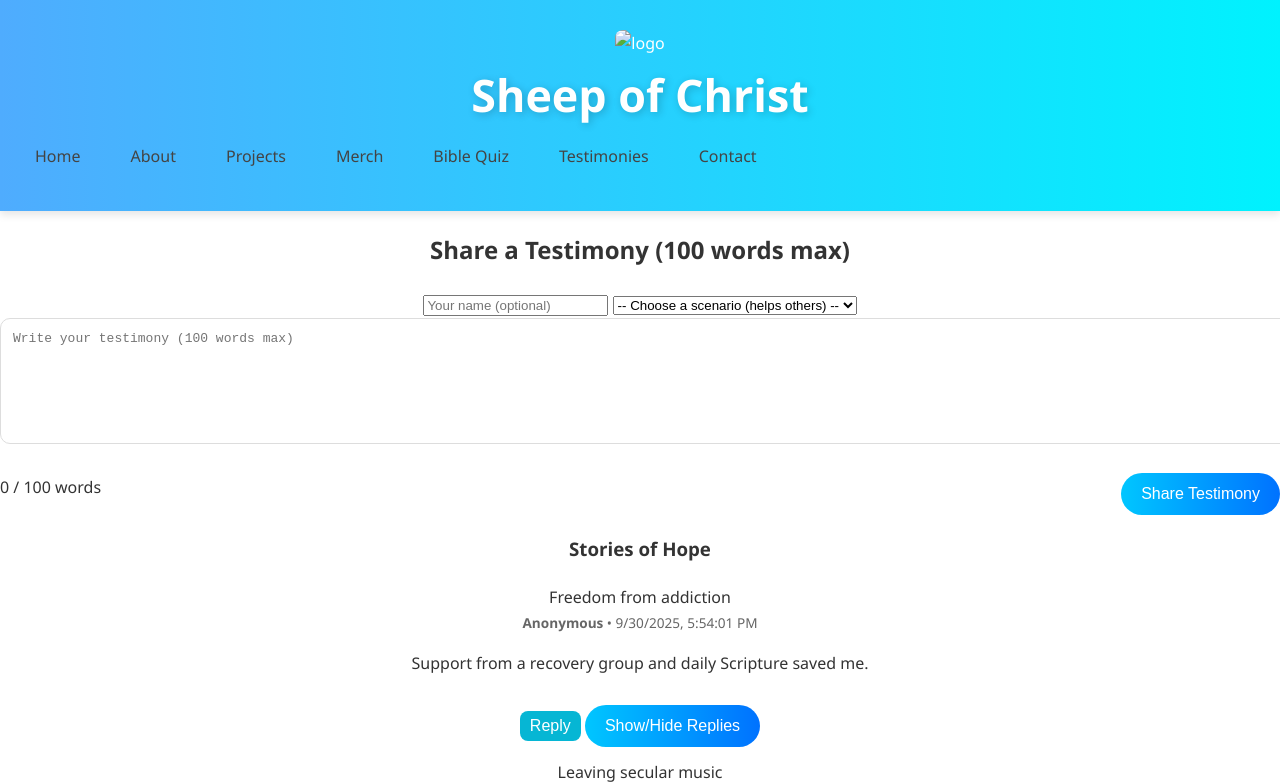
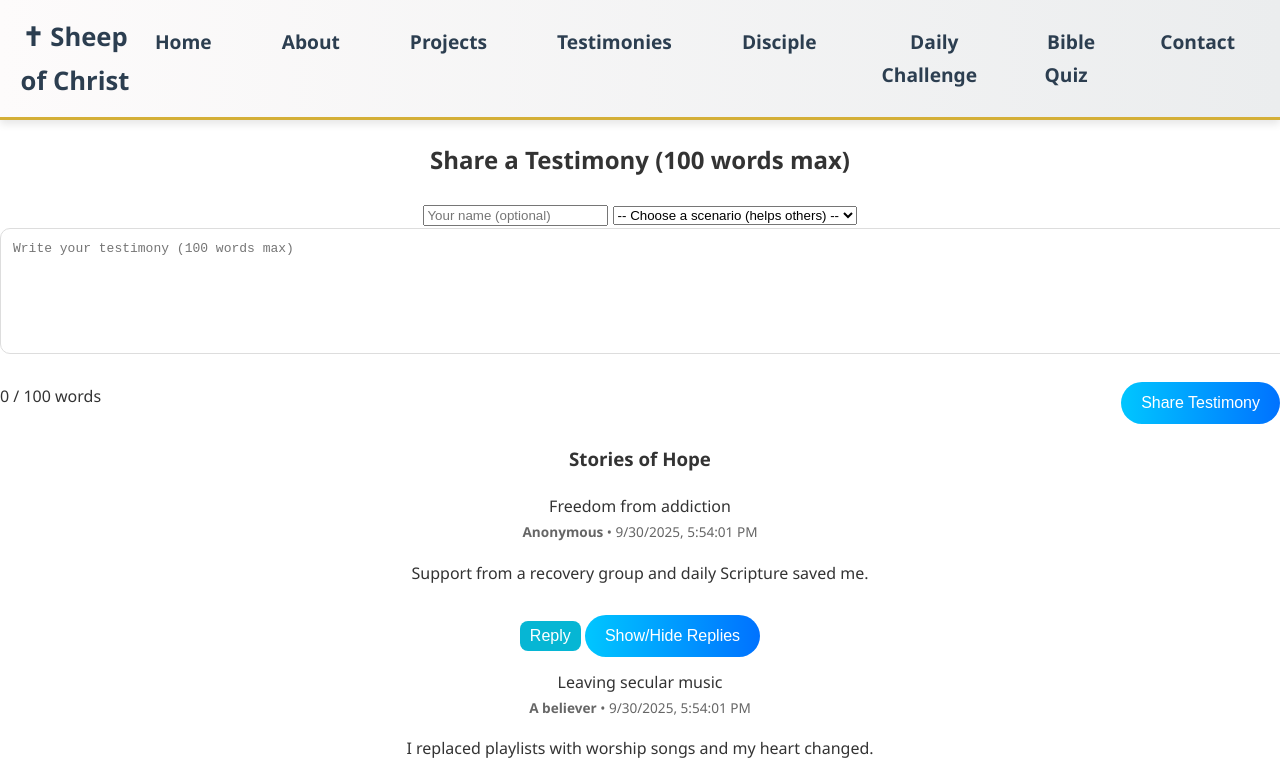
Before and after one commit to nehemiahheyns8-maker/sheep, a plain HTML site: page testimonies.html in a window 1280 px wide. Shown: the top 783 px of the page. Drawn offline with Linux system fonts and the light colour scheme.

Commit message:
Update testimonies.html

```diff
--- a/testimonies.html
+++ b/testimonies.html
@@ -79,20 +79,21 @@
 </html>
 
 <body>
-  <!-- Use the same header/nav as your site -->
-  <header class="header-wrap">
-    <div class="header-inner">
-      <div class="brand"><img src="cross.svg" alt="logo" style="width:44px;height:44px;border-radius:8px"><h1>Sheep of Christ</h1></div>
-      <div class="nav-links">
-        <a href="index.html">Home</a>
-        <a href="about.html">About</a>
-        <a href="projects.html">Projects</a>
-        <a href="merch.html">Merch</a>
-        <a href="quiz.html">Bible Quiz</a>
-        <a href="testimonies.html">Testimonies</a>
-        <a href="contact.html">Contact</a>
-      </div>
-    </div>
+  <nav class="navbar">
+  <div class="logo">✝ Sheep of Christ</div>
+  <button class="menu-toggle" aria-label="Toggle Menu">☰</button>
+  <ul class="nav-links">
+    <li><a href="index.html">Home</a></li>
+    <li><a href="about.html">About</a></li>
+    <li><a href="projects.html">Projects</a></li>
+    <li><a href="testimonies.html">Testimonies</a></li>
+    <li><a href="disciple.html">Disciple</a></li>
+    <li><a href="challenge.html">Daily Challenge</a></li>
+    <li><a href="quiz.html">Bible Quiz</a></li>
+    <li><a href="contact.html">Contact</a></li>
+  </ul>
+</nav>
+
   </header>
 
   <main class="container">
```
